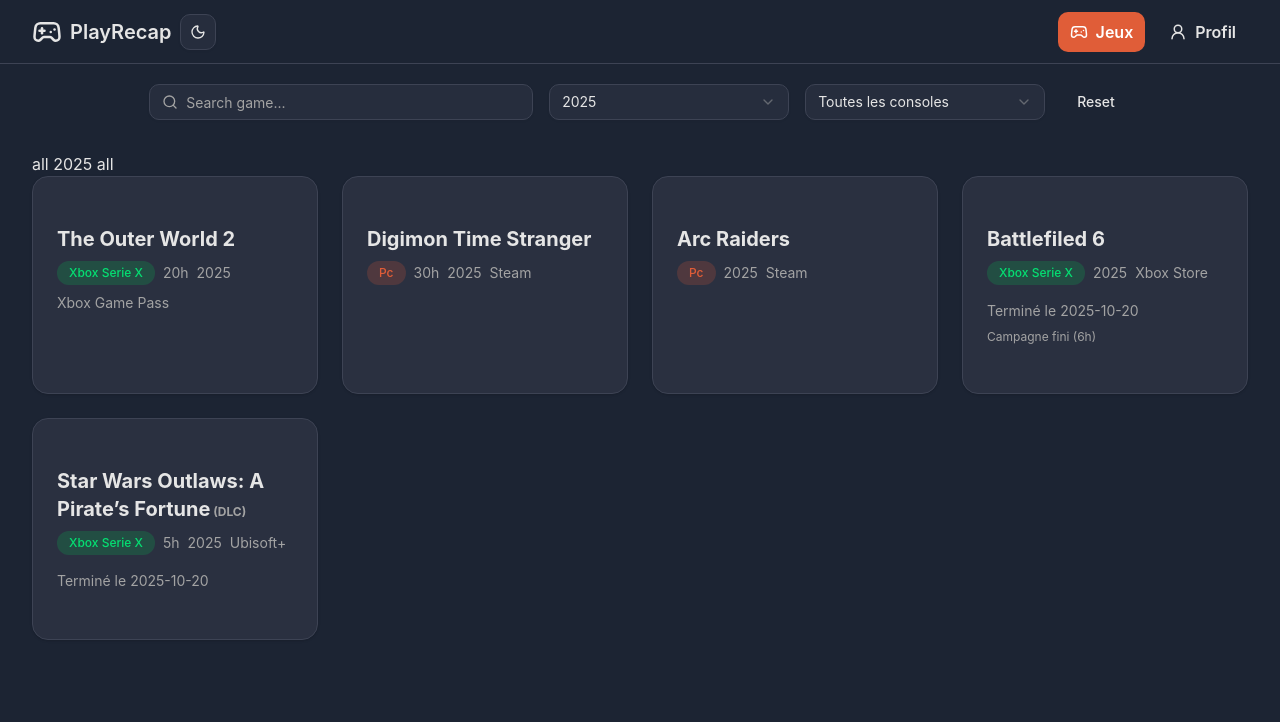
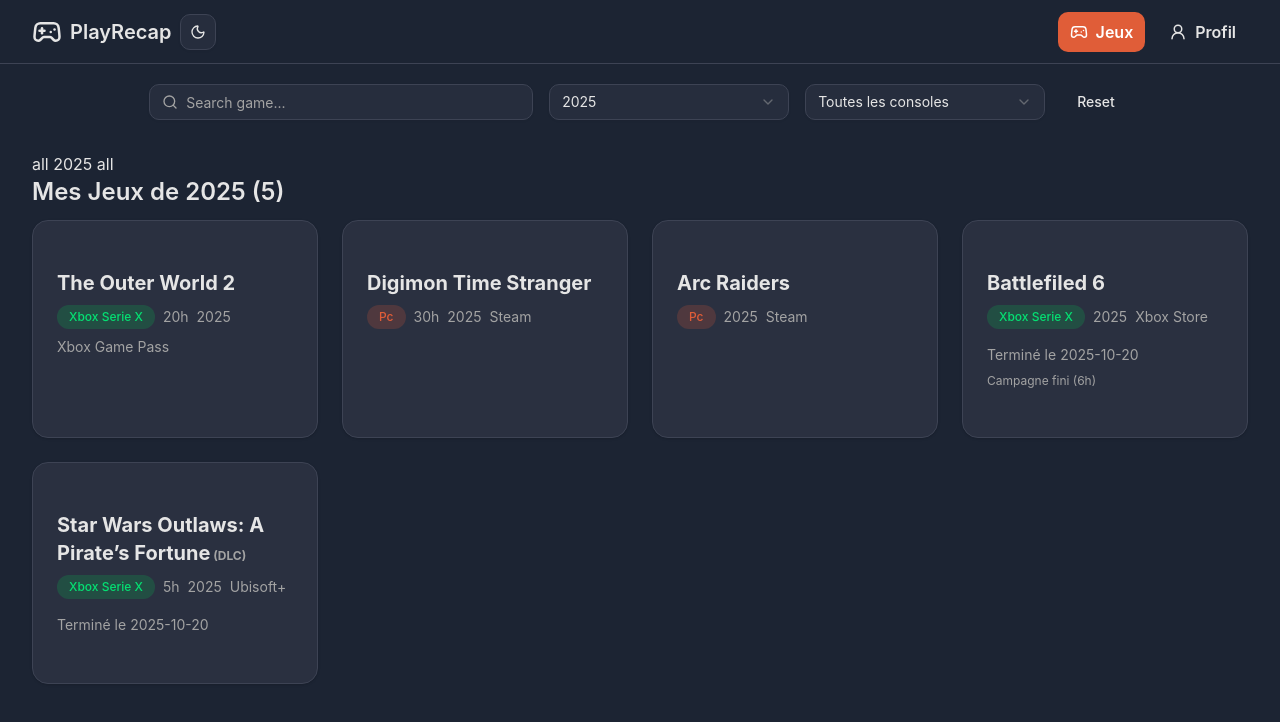
Before and after one commit to TeamCDA/Playrecap, a React (Vite) app: page /home in a window 1280 px wide. Shown: the top 722 px of the page. Built offline with nearby package versions, Linux system fonts and the light colour scheme.

Commit message:
add title & props filter games

```diff
--- a/src/components/home/FiltersGames.tsx
+++ b/src/components/home/FiltersGames.tsx
@@ -9,23 +9,23 @@
 } from "../ui/select";
 import { Button } from "../ui/button";
 
-const FiltersGames = () => {
-    const date = new Date();
-    const year = date.getFullYear();
+type filterProps = {
+  games: number
+}
 
+const FiltersGames = ({ games } : filterProps) => {
+  const date = new Date();
+  const year = date.getFullYear();
   const [searchTerm, setSearchTerm] = useState("");
   const [selectedYear, setSelectedYear] = useState<string>(year.toString());
   const [selectedConsole, setSelectedConsole] = useState<string>("all");
-  const [years, setYears] = useState<number[]>([
-    2025, 2026, 2027, 2028
-  ]);
+  const [years, setYears] = useState<number[]>([2025, 2026, 2027, 2028]);
 
   const handleReset = () => {
-    setSearchTerm("")
-    setSelectedYear(year.toString())
-    setSelectedConsole("all")
-  }
-
+    setSearchTerm("");
+    setSelectedYear(year.toString());
+    setSelectedConsole("all");
+  };
 
   const consoles = [
     "Mobile",
@@ -39,7 +39,7 @@
     "Xbox One",
     "Xbox Series X",
     "Xbox Series S",
-    "Autre"
+    "Autre",
   ];
 
   return (
@@ -73,7 +73,10 @@
             <SelectValue placeholder="Toutes les consoles" />
           </SelectTrigger>
           <SelectContent className="bg-popover border-border">
-            <SelectItem value="all" className="text-foreground hover:bg-accent mb-2">
+            <SelectItem
+              value="all"
+              className="text-foreground hover:bg-accent mb-2"
+            >
               Toutes les consoles
             </SelectItem>
             {consoles.map((console) => (
@@ -88,12 +91,17 @@
           </SelectContent>
         </Select>
 
-        <Button variant={"ghost"} onClick={handleReset}>Reset</Button>
+        <Button variant={"ghost"} onClick={handleReset}>
+          Reset
+        </Button>
       </div>
 
-      <div>
-        <p>
-          {searchTerm ? searchTerm : "all"} {selectedYear} {selectedConsole}
+      <p>{searchTerm ? searchTerm : "all"} {selectedYear} {selectedConsole}</p>
+
+      <div className="mb-3">
+        <p className="text-2xl font-semibold">
+          {/* TODO mettre titre + nombre de jeux dans la list => Mes jeux (de 2025 (5) ) */}
+          Mes Jeux de {selectedYear} ({games})
         </p>
       </div>
     </div>
--- a/src/pages/HomePage.tsx
+++ b/src/pages/HomePage.tsx
@@ -5,15 +5,22 @@
 
 const HomePage = () => {
   const list = GamesMockList
+
+    //   const date = new Date();
+    //   const year = date.getFullYear();
+
+    // const [searchTerm, setSearchTerm] = useState("");
+    // const [selectedYear, setSelectedYear] = useState<string>(year.toString());
+    // const [selectedConsole, setSelectedConsole] = useState<string>("all");
+
   return (
     <div>
       <CustomNavbar />
       <div className="contenu">
         <div className="mt-5">
-          <FiltersGames />
+          <FiltersGames games={list.length}/>
         </div>
 
-{/* TODO mettre titre + nombre de jeux dans la list => Mes jeux (de 2025 (5) ) */}
         <div className="grid grid-cols-1 md:grid-cols-2 lg:grid-cols-4 gap-6">
           {list.map((game) => (
             <CardGame key={game.id} game={game} />
```
